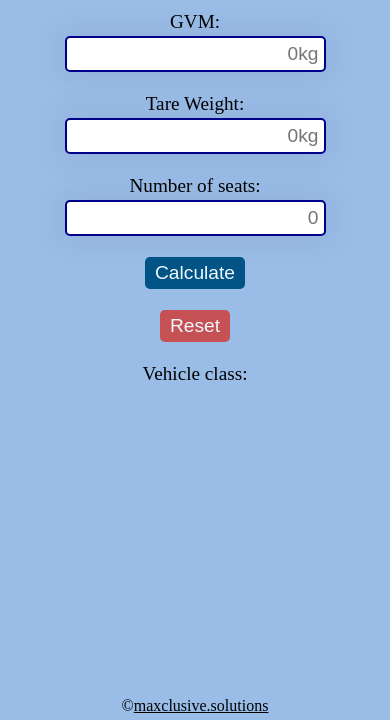
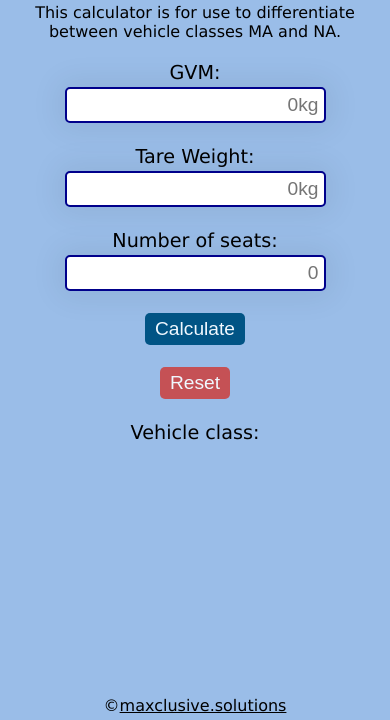
Before and after one commit to maxalsol/vehicle-class-calculator, a plain HTML site: page index.html in a window 390 px wide. Shown: the part 124-844 px from the top of the page. Drawn offline with Linux system fonts and the light colour scheme.

Commit message:
media queries

```diff
--- a/styles.css
+++ b/styles.css
@@ -9,6 +9,7 @@ body {
     background-color: rgb(154, 189, 232);
     height: 100%;
     width: 100%;
+    font-family: Verdana, Geneva, Tahoma, sans-serif;
 }
 
 body {
@@ -133,3 +134,9 @@ footer {
 a {
     color: black;
 }
+
+@media screen and (max-width: 600px) {
+    main {
+        margin-top: 50px;
+    }
+}
```
